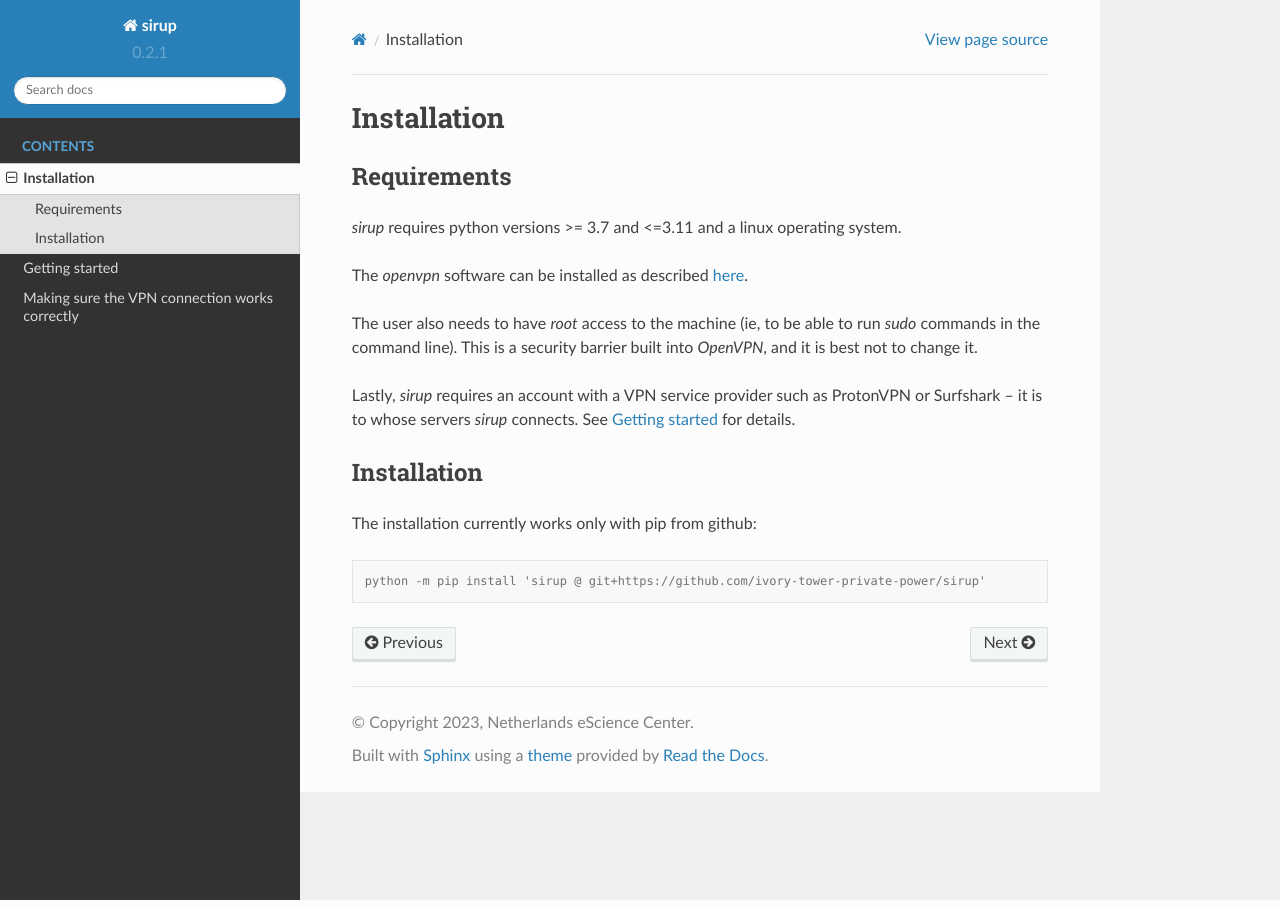
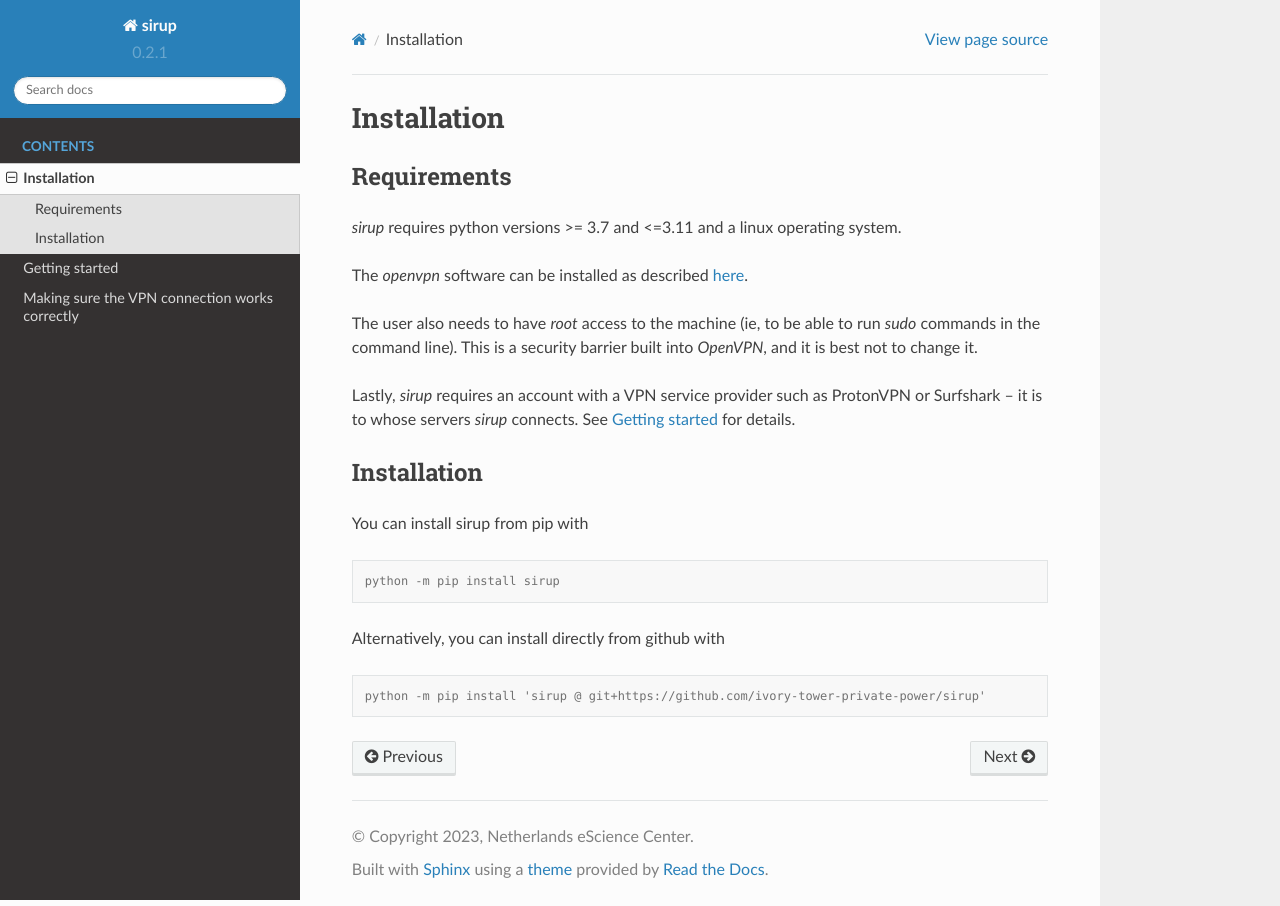
Before and after one commit to ivory-tower-private-power/sirup, a Sphinx documentation site: the page built from docs/installation.rst, in a window 1280 px wide. Built offline with Sphinx 7.4.7 and the Read the Docs theme 2.0.0, drawn with Linux system fonts in a browser that asks for light colours.

Commit message:
update installation instructions

```diff
--- a/docs/installation.rst
+++ b/docs/installation.rst
@@ -16,7 +16,14 @@ Lastly, `sirup` requires an account with a VPN service provider such as ProtonVP
 Installation
 --------------
 
-The installation currently works only with pip from github:
+You can install sirup from pip with
+
+.. code-block:: console
+
+    python -m pip install sirup
+
+
+Alternatively, you can install directly from github with
 
 .. code-block:: console
 
```
Also changed, not shown: README.md (+6 -0 lines).
